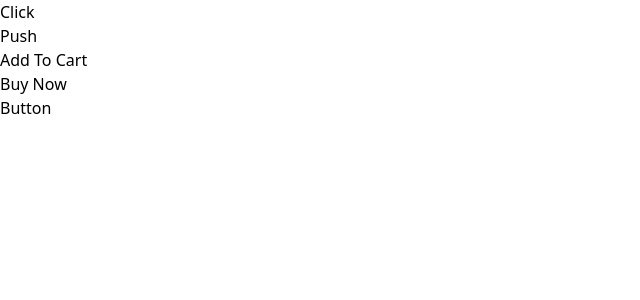
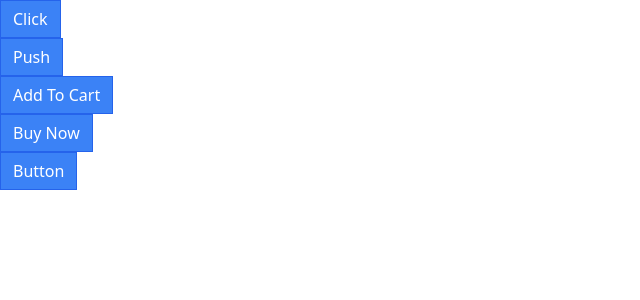
Before and after one commit to Dmitry1007/common-ui-components, a React (Create React App) app: page / in a window 1280 px wide. Shown: the top 300 px of the page, without its empty margins (0-640 px from the left). Built offline with nearby package versions, Linux system fonts and the light colour scheme.

Commit message:
import classnames library

```diff
--- a/package.json
+++ b/package.json
@@ -6,6 +6,7 @@
     "@testing-library/jest-dom": "^5.16.5",
     "@testing-library/react": "^13.4.0",
     "@testing-library/user-event": "^13.5.0",
+    "classnames": "^2.3.2",
     "prop-types": "^15.8.1",
     "react": "^18.2.0",
     "react-dom": "^18.2.0",
--- a/src/Button.js
+++ b/src/Button.js
@@ -1,4 +1,7 @@
+// Not using the prop-types package
+// Bc we don't have any default checks yet
 // import PropTypes from 'prop-types';
+// import classname from 'classnames';
 
 function Button({
   children,
@@ -12,7 +15,7 @@ function Button({
 }) {
 
   return (
-    <button>{children}</button>
+    <button className="px-3 py-1.5 border border-blue-600 bg-blue-500 text-white">{children}</button>
   )
 }
 
```
Also changed, not shown: 1 other file (tests, documents, lock files or other folders).
